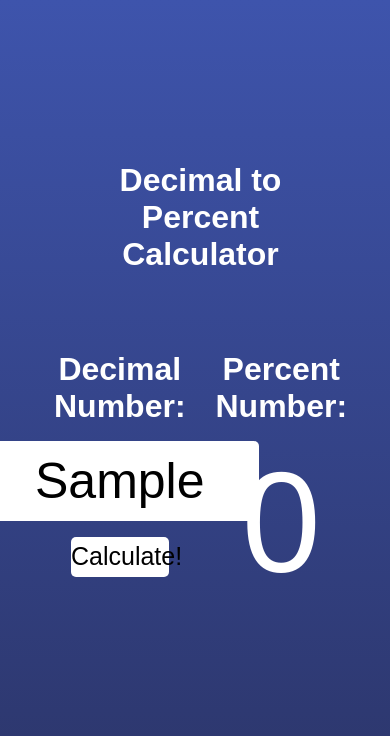
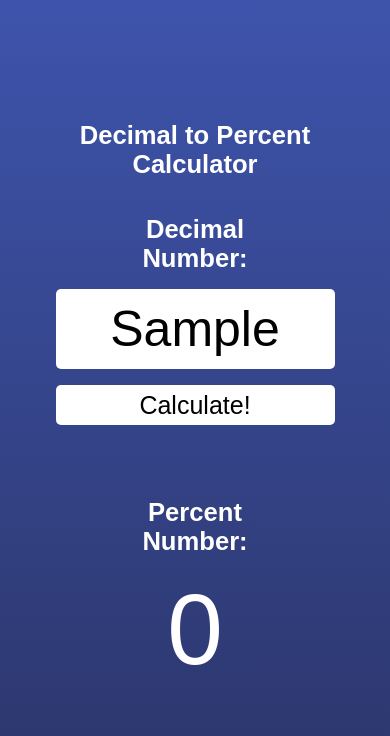
Before and after one commit to kaluczadzsi/decimal-to-percent-converter, a plain HTML site: page index.html in a window 390 px wide. Both pictures are taken after typing "Sample" into the empty fields and a click on the button "Calculate!". Drawn offline with Linux system fonts and the light colour scheme.

Commit message:
Mobile view added

```diff
--- a/main.js
+++ b/main.js
@@ -5,7 +5,7 @@ let decimal;
 button.addEventListener("click", () => {
   decimal = Number(document.querySelector("input").value);
   isDecimal(decimal)
-    ? (percent.innerHTML = `${(decimal * 100).toFixed(2)}%`)
+    ? (percent.innerHTML = `${(decimal * 100).toFixed(1)}%`)
     : (percent.innerHTML = 0);
 });
 
--- a/style.css
+++ b/style.css
@@ -91,3 +91,23 @@ input[type="text"]:focus {
   font-size: 142px;
   margin: 53 auto 0;
 }
+
+@media (max-width: 75em) {
+  .grid {
+    grid-template-columns: 1fr;
+    justify-items: center;
+  }
+
+  button {
+    width: 279px;
+  }
+
+  .result {
+    font-size: 100px;
+  }
+
+  h1 {
+    font-size: 1.6rem;
+    text-align: center;
+  }
+}
```
